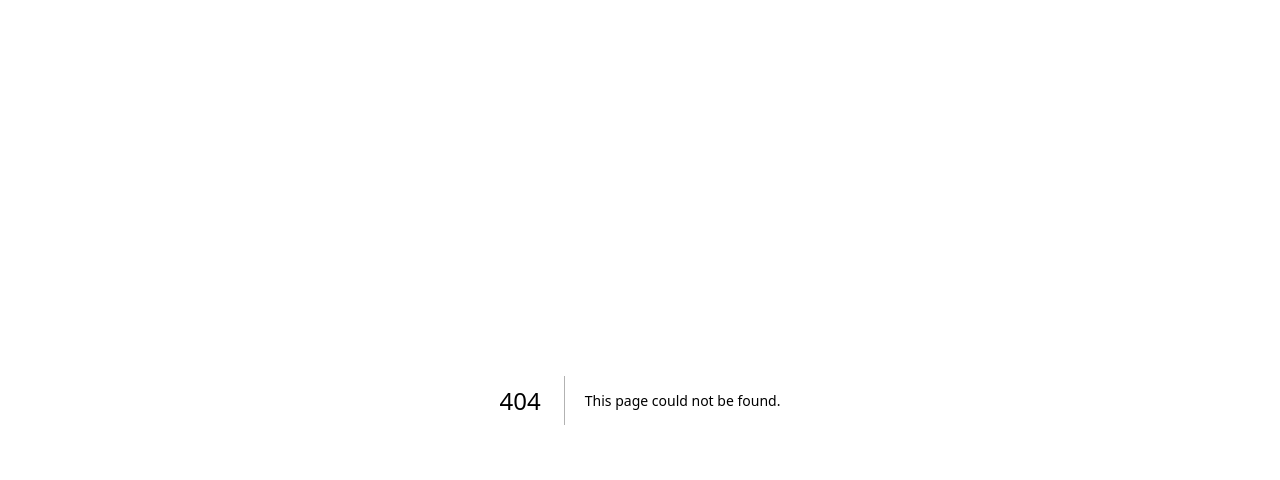
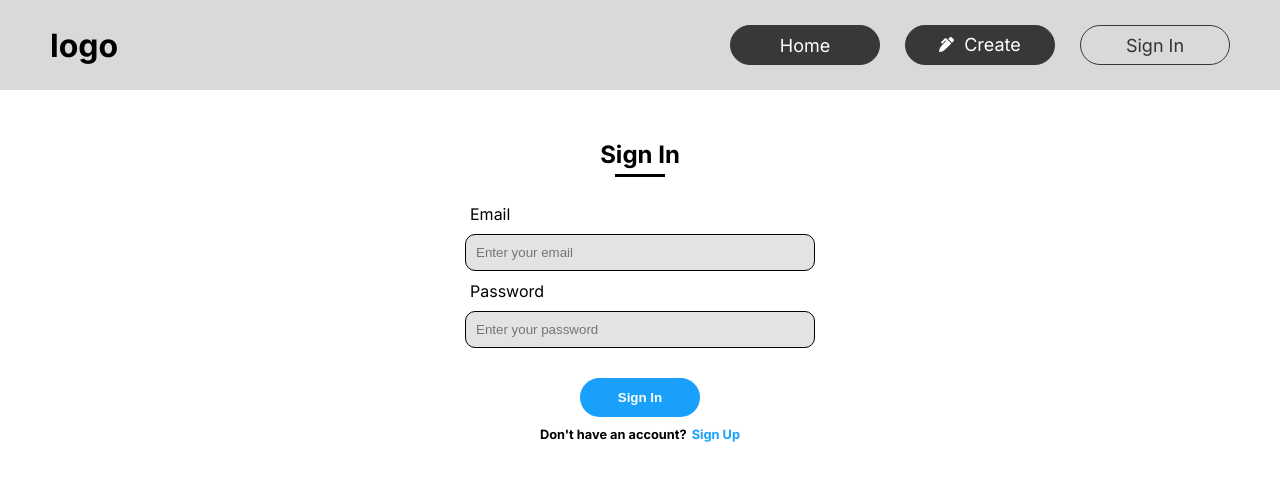
Before and after one commit to keita7777/teamsdev_16_1, a Next.js app: page /sign-in in a window 1280 px wide. Before the commit this address had no page. Shown: the top 480 px of the page. Built offline with nearby package versions, Linux system fonts and the light colour scheme.

Commit message:
サインイン画面作成

```diff
--- /dev/null
+++ b/app/sign-in/page.tsx
@@ -0,0 +1,16 @@
+import Header from "@/components/Header";
+import AuthForm from "@/components/AuthForm";
+// import styles from "./styles.module.css";
+
+const SignIn = () => {
+  return (
+    <>
+      <Header />
+      <div>
+        <AuthForm isSignUp={false} />
+      </div>
+    </>
+  );
+};
+
+export default SignIn;
```
